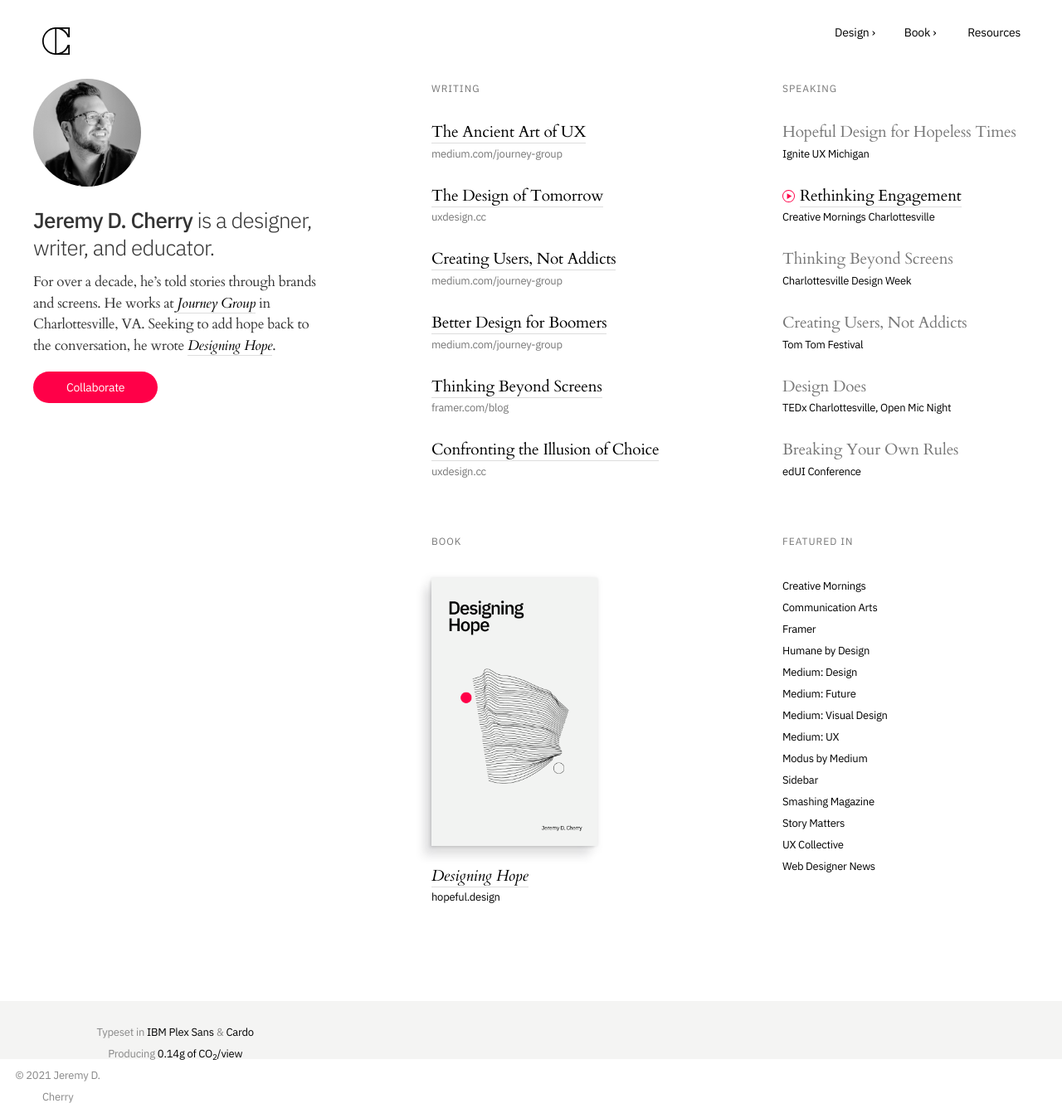
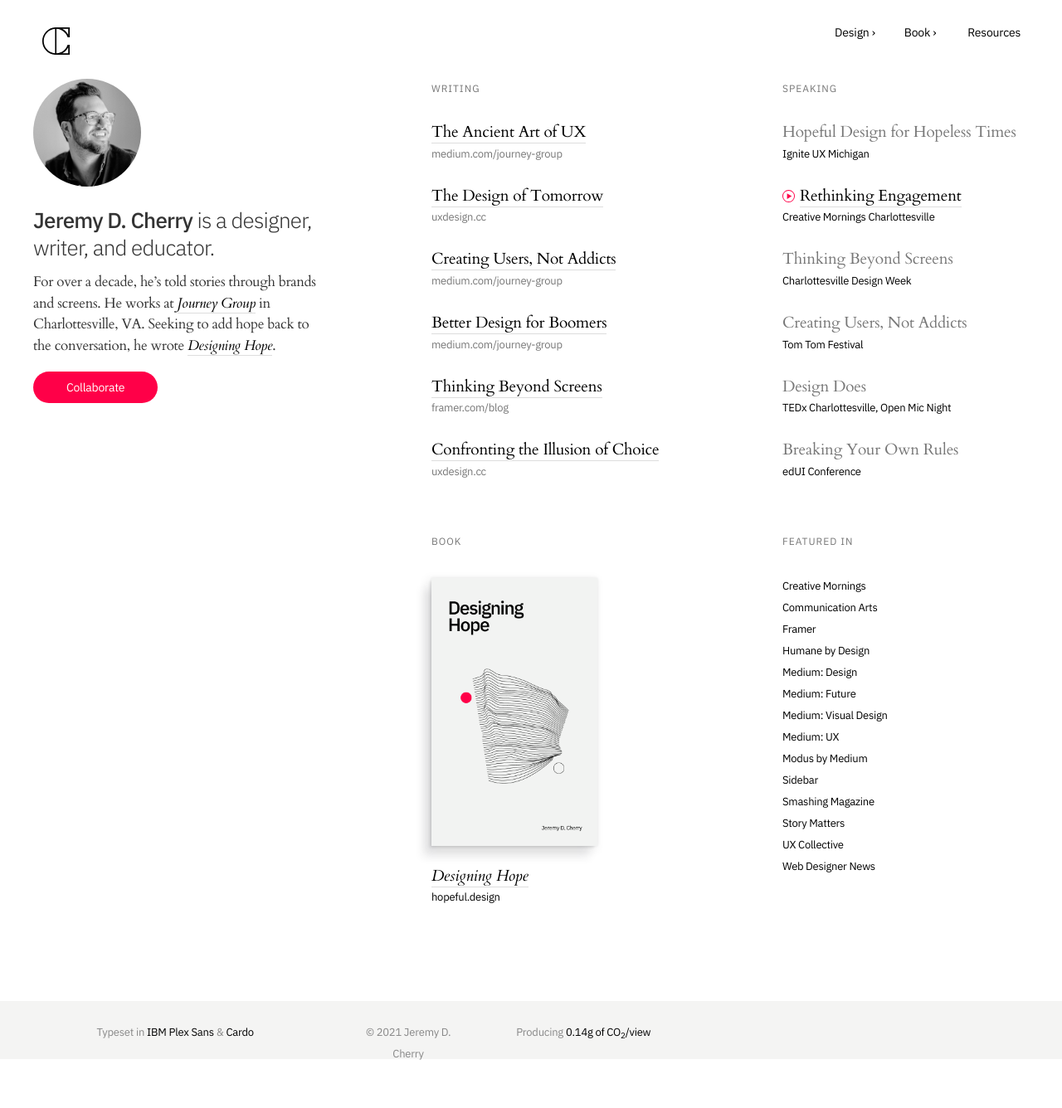
Before and after one commit to jeremydcherry/jeremydcherry.github.io, a Jekyll site: the page built from index.md, in a window 1280 px wide. Shown: the whole page at 83% size. Built offline with Jekyll 4.4.1, drawn with Linux system fonts in a browser that asks for light colours; after the commit the page ends 1284 px from its top, so only the background shows below that.

Commit message:
Updated Footer styles

```diff
--- a/_includes/footer.html
+++ b/_includes/footer.html
@@ -1,7 +1,7 @@
 <footer>
 <div class="col_footer">
-	<div class="col-third-1_footer">Typeset in <a href="https://fonts.google.com/specimen/IBM+Plex+Sans">IBM Plex Sans</a> &amp; <a href="https://fonts.google.com/specimen/Cardo">Cardo</a> </div>
-	<div class="col-third-2_footer">Producing <a href="https://www.websitecarbon.com/website/jeremydcherry-com/">0.14g of CO<sub>2</sub>/view</a>
-	<div class="col-third-3_footer">&#169; 2021 Jeremy D. Cherry</div>
+	<div class="column-third col-third-1_footer">Typeset in <a href="https://fonts.google.com/specimen/IBM+Plex+Sans">IBM Plex Sans</a> &amp; <a href="https://fonts.google.com/specimen/Cardo">Cardo</a> </div>
+	<div class="column-third col-third-2_footer">Producing <a href="https://www.websitecarbon.com/website/jeremydcherry-com/">0.14g of CO<sub>2</sub>/view</a>
+	<div class="column-third col-third-3_footer">&#169; 2021 Jeremy D. Cherry</div>
 </div>
 </footer>
```
